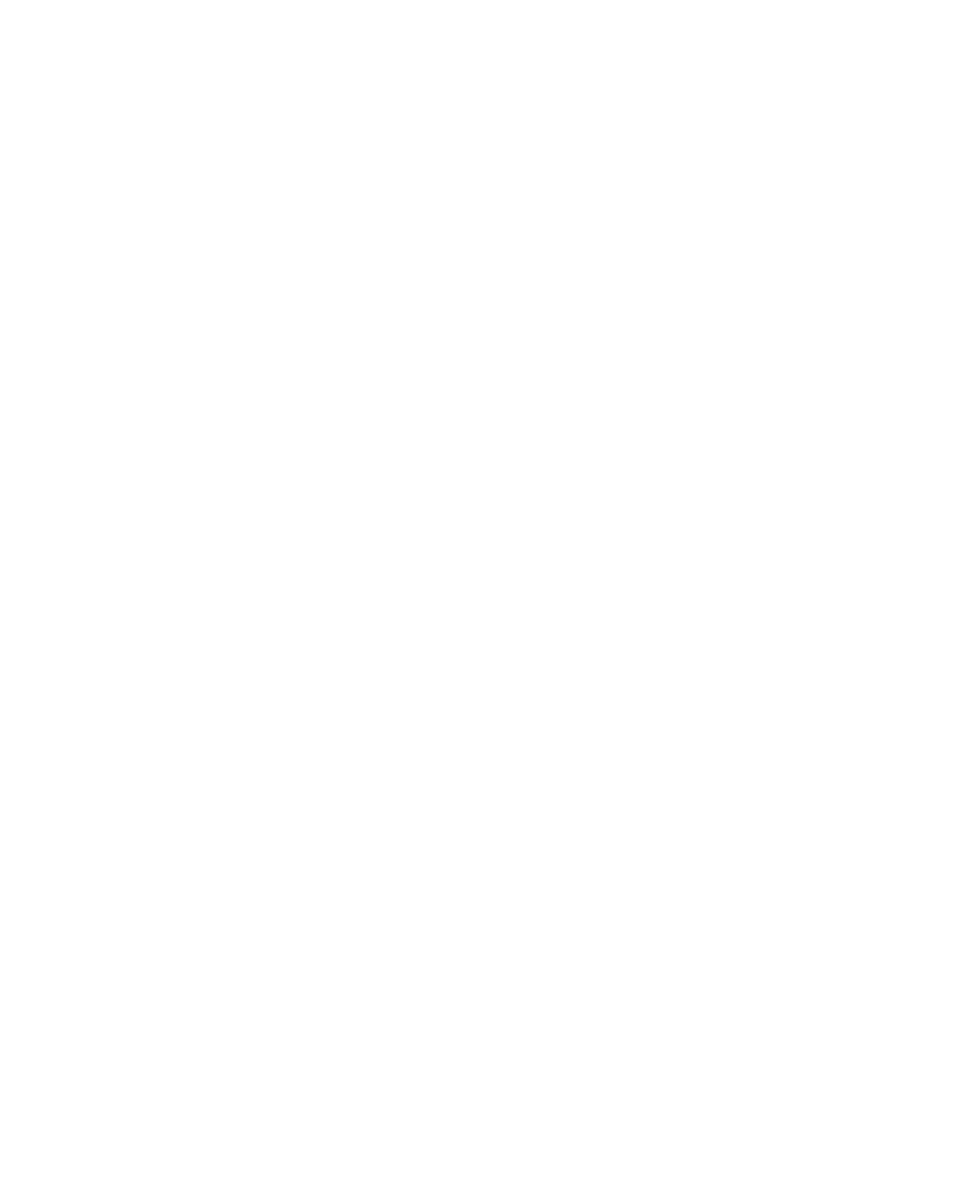
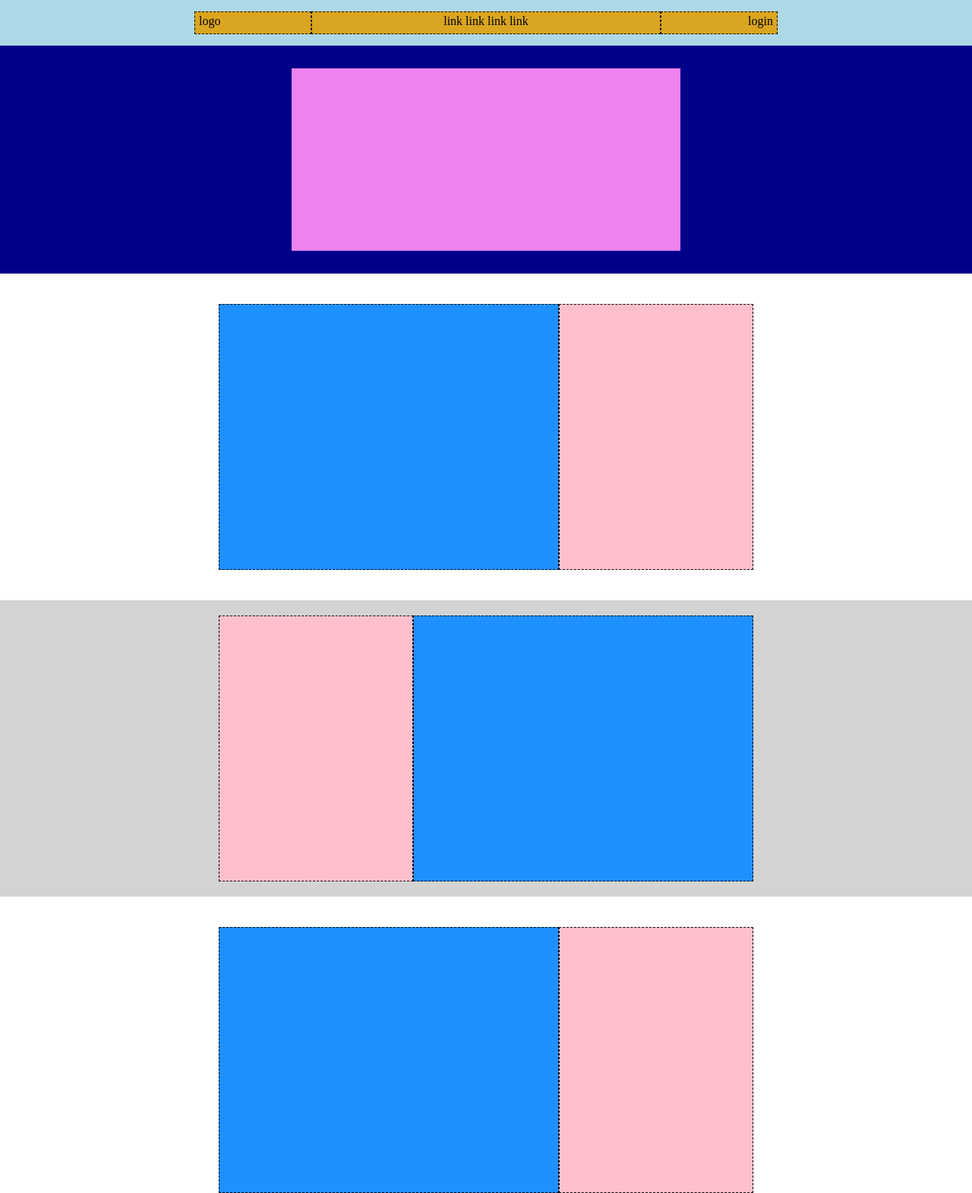
Before and after one commit to EugeniuPeruzzi/htmlcss-struttura-discord, a plain HTML site: page index.html in a window 1280 px wide. Shown: the whole page at 76% size. Before the commit the page ends 800 px from the top, so only its background shows below. Drawn offline with Linux system fonts and the light colour scheme.

Commit message:
done header, main part blu and pink

```diff
--- a/css/style.css
+++ b/css/style.css
@@ -3,3 +3,112 @@
     padding: 0;
     box-sizing: border-box;
 }
+
+.container{
+    margin: 0 auto;
+    max-width: 1170;
+}
+
+.border{
+    border: 1px black dashed;
+}
+/* header */
+.header-container{
+    background-color: #ADD8E6;
+    height: 60px;
+    width: 100%;
+    display: flex;
+    justify-content: center;
+    align-items: center;
+}
+
+.row-header{
+    background-color: #DAA520;
+    height: 30px;
+    width: 60%;
+    display: flex;
+    justify-content: space-between;
+}
+
+.col-60{
+    width: 60%;
+    height: 100%;
+    text-align: center;
+    padding-top: 3px;
+}
+
+.col-20{
+    width: 20%;
+    height: 100%;
+    padding-top: 3px;
+    padding-left: 5px;
+}
+
+#text-right{
+    text-align: right;
+    padding-right: 5px;
+}
+
+.row-blu{
+    background-color: #00008B;
+    height: 300px;
+    display: flex;
+    justify-content: center;
+    align-items: center;
+}
+
+.col-pink{
+    background-color: #EE82EE;
+    height: 80%;
+    width: 40%;
+}
+/* header end */
+
+/* main part */
+/* blu and pink cols */
+.row{
+    margin-top: 40px;
+    width: 100%;
+    display: flex;
+    justify-content: center
+}
+
+.col-70{
+    background-color: #1E90FF;
+    height: 350px;
+    width: 35%;
+    margin-left: 50px;
+}
+
+.col-30{
+    background-color: #FFC0CB;
+    height: 350px;
+    width: 20%;
+    margin-right: 50px;
+}
+/* row and col reverse */
+
+.row-grey{
+    margin-top: 40px;
+    background-color: #D3D3D3;
+    width: 100%;
+    display: flex;
+    justify-content: center;
+    padding: 20px 0px;
+}
+
+.col-70-reverse{
+    background-color: #1E90FF;
+    height: 350px;
+    width: 35%;
+    margin-right: 50px;
+}
+
+.col-30-reverse{
+    background-color: #FFC0CB;
+    height: 350px;
+    width: 20%;
+    margin-left: 50px;
+}
+/*  end blu and pink cols */
+/* green container */
--- a/index.html
+++ b/index.html
@@ -7,7 +7,39 @@
     <link rel="stylesheet" href="./css/style.css">
     <title>Document</title>
 </head>
+
 <body>
-
+    <!-- header -->
+    <header>
+        <div class="header-container">
+            <div class="row-header">
+                <div class="col-20 border">logo</div>
+                <div class="col-60 border">link link link link</div>
+                <div class="col-20 border" id="text-right">login</div>
+            </div>
+        </div>
+        <div class="row-blu">
+            <div class="col-pink"></div>
+        </div>
+    </header>
+    <!-- main part -->
+    <div class="container">
+        <main>
+            <!-- blu and pink containers -->
+            <div class="row">
+                <div class="col-70 border"></div>
+                <div class="col-30 border"></div>
+            </div>
+            <div class="row-grey">
+                <div class="col-30-reverse border"></div>
+                <div class="col-70-reverse border"></div>
+            </div>
+            <div class="row">
+                <div class="col-70 border"></div>
+                <div class="col-30 border"></div>
+            </div>
+            <!-- green container -->
+        </main>
+    </div>
 </body>
 </html>
```
